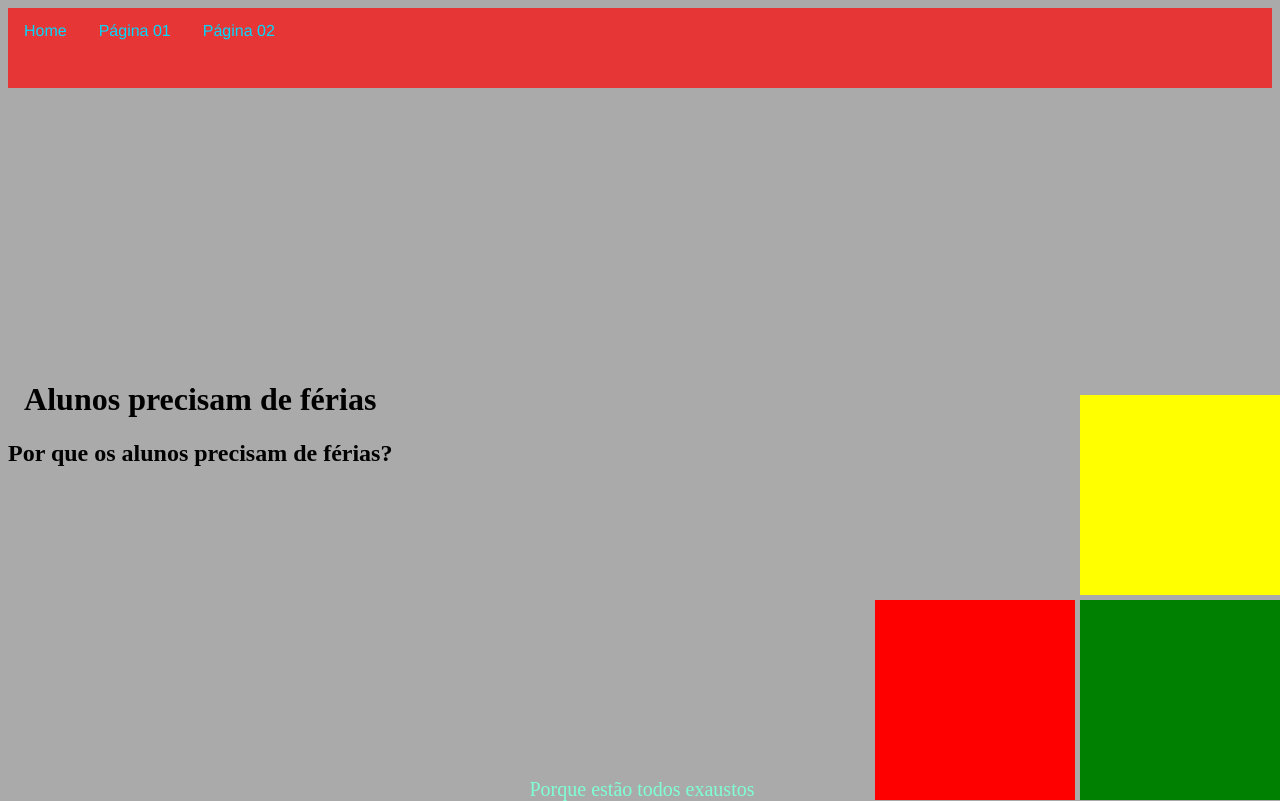
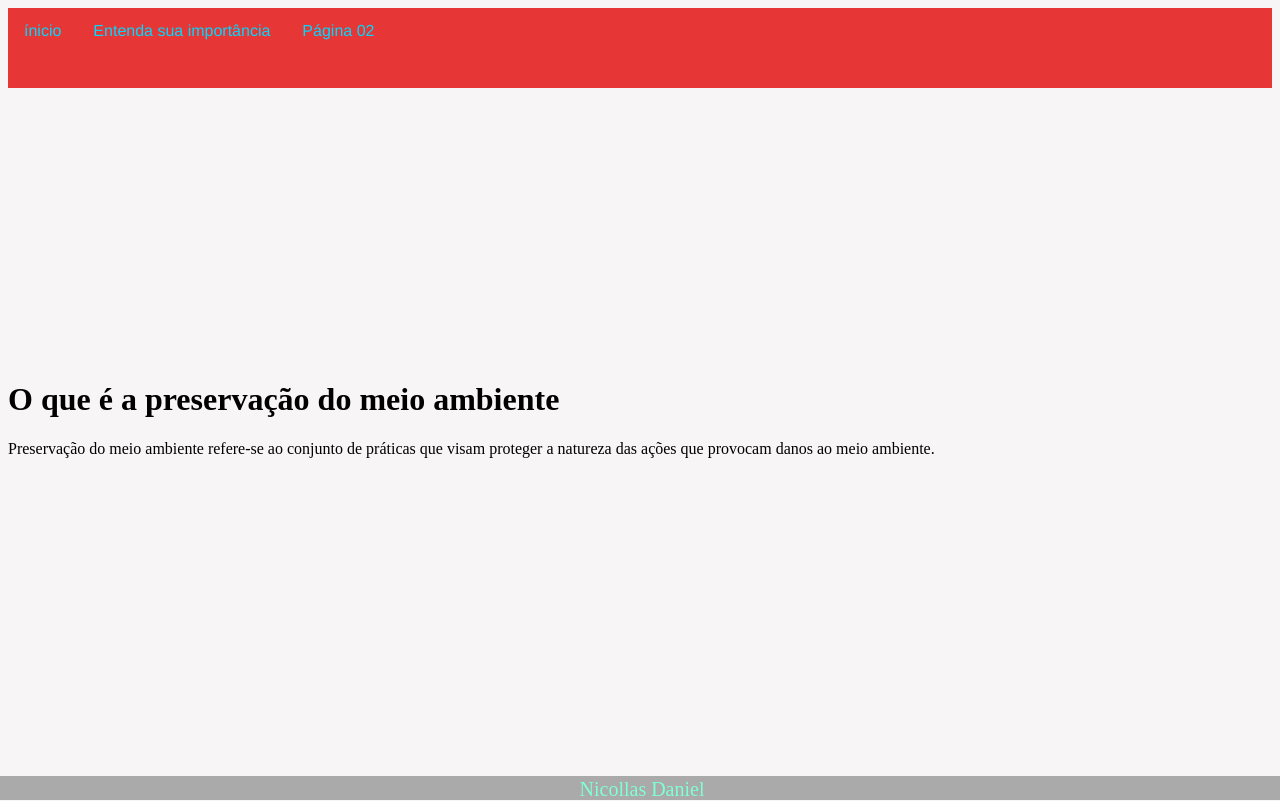
Before and after one commit to N1K0LA22/primeirog_2t, a plain HTML site: page index.html in a window 1280 px wide. Drawn offline with Linux system fonts and the light colour scheme.

Commit message:
aula 19/08

```diff
--- a/estilo.css
+++ b/estilo.css
@@ -1,8 +1,8 @@
 body {
-  background: #AAAAAA;
+  background: #f7f5f5;
 }
 h1 {
-  text-align: center;
+  text-align: auto;
 }
 .caixa1 {
   position: absolute;
@@ -60,7 +60,8 @@ li a:hover {
   background: blue;
 }
 #macaco2 {
-  width: 10%;
+  width: 20%;
+
 }
 .caixaMacaco2 {
   position: absolute;
--- a/index.html
+++ b/index.html
@@ -9,26 +9,20 @@
     <div class="menuPrincipal">
        <nav>
          <ul>
-           <li><a href="index.html">Home</a></li>
-           <li><a href="pagina01.html">Página 01</a></li>
+           <li><a href="index.html">ínicio</a></li>
+           <li><a href="pagina01.html">Entenda sua importância</a></li>
            <li><a href="pagina02.html">Página 02</a></li>
          </ul>
        </nav>
     </div>
     <div class="conteudo">
-    <h1>Alunos precisam de férias</h1>
+    <h1>O que é a preservação do meio ambiente</h1>
 
-    <h2>Por que os alunos precisam de férias?</h2>
-
+    <p>Preservação do meio ambiente refere-se ao conjunto de práticas que visam proteger a natureza das ações que provocam danos ao meio ambiente.</p>
     </div>
     <div class="rodape">
-         Porque estão todos exaustos
+         Nicollas Daniel
     </div>
 
-    <div class="caixa1"></div>
-    <div class="caixa2"></div>
-    <div class="caixa3"></div>
-    <div class="caixa4"></div>
-    <div class="caixa5"></div>
   </body>
 </html>
```
Also changed, not shown: pagina01.html (+10 -2 lines), pagina02.html (+2 -2 lines).
